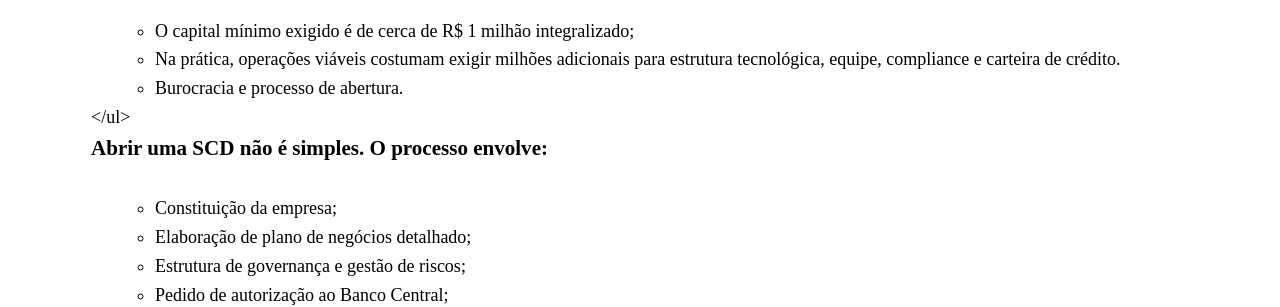
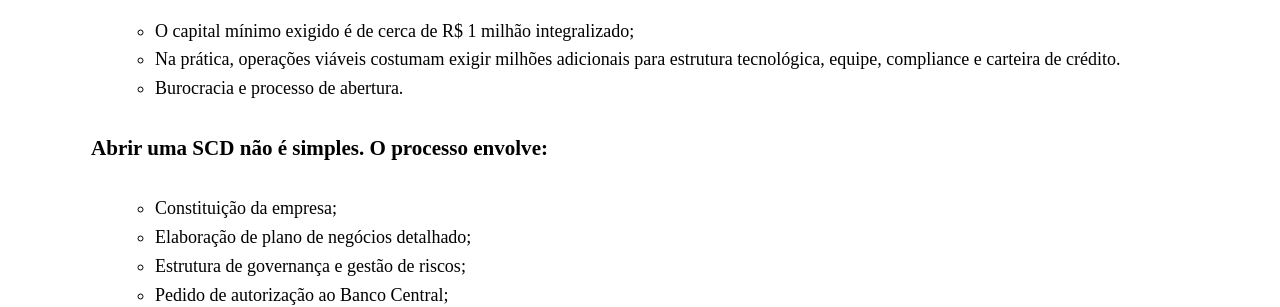
Before and after one commit to entrada11portal/entrada11portal.github.io, a Jekyll site: the page built from _posts/2026-03-22-Sociedade-de-Crédito-Direto-(SCD).md, in a window 1280 px wide and 900 px high, scrolled down 2136 px. Shown: the part 153-460 px from the top of the window. Built offline with Jekyll 4.4.1, drawn with Linux system fonts in a browser that asks for light colours; comment, search, counter and statistics services are not loaded.

Commit message:
Update 2026-03-22-Sociedade-de-Crédito-Direto-(SCD).md

```diff
--- a/_posts/2026-03-22-Sociedade-de-Crédito-Direto-(SCD).md
+++ b/_posts/2026-03-22-Sociedade-de-Crédito-Direto-(SCD).md
@@ -36,7 +36,8 @@
 <li>O capital mínimo exigido é de cerca de R$ 1 milhão integralizado;</li>
 <li>Na prática, operações viáveis costumam exigir milhões adicionais para estrutura tecnológica, equipe, compliance e carteira de crédito.</li>
 <li>Burocracia e processo de abertura.</li>
-</ul></ul><br><h3>Abrir uma SCD não é simples. O processo envolve:</h3><br>
+</ul><br>
+<h3>Abrir uma SCD não é simples. O processo envolve:</h3><br>
 <ul style="margin-left: 5vw;">
 <li>Constituição da empresa;</li>
 <li>Elaboração de plano de negócios detalhado;</li>
```
